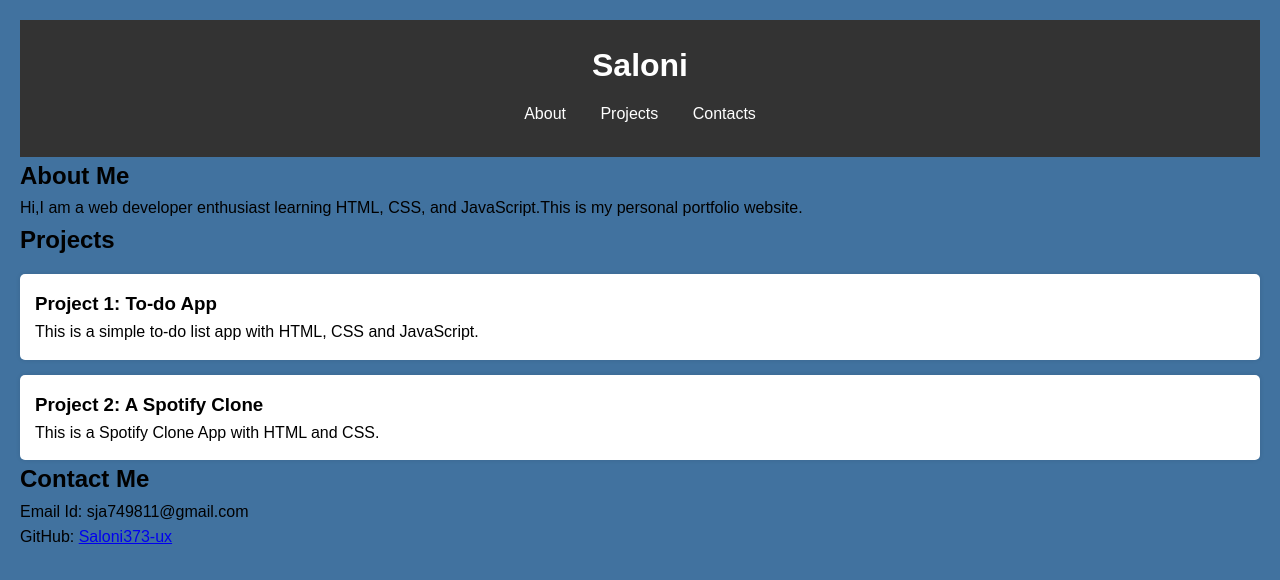
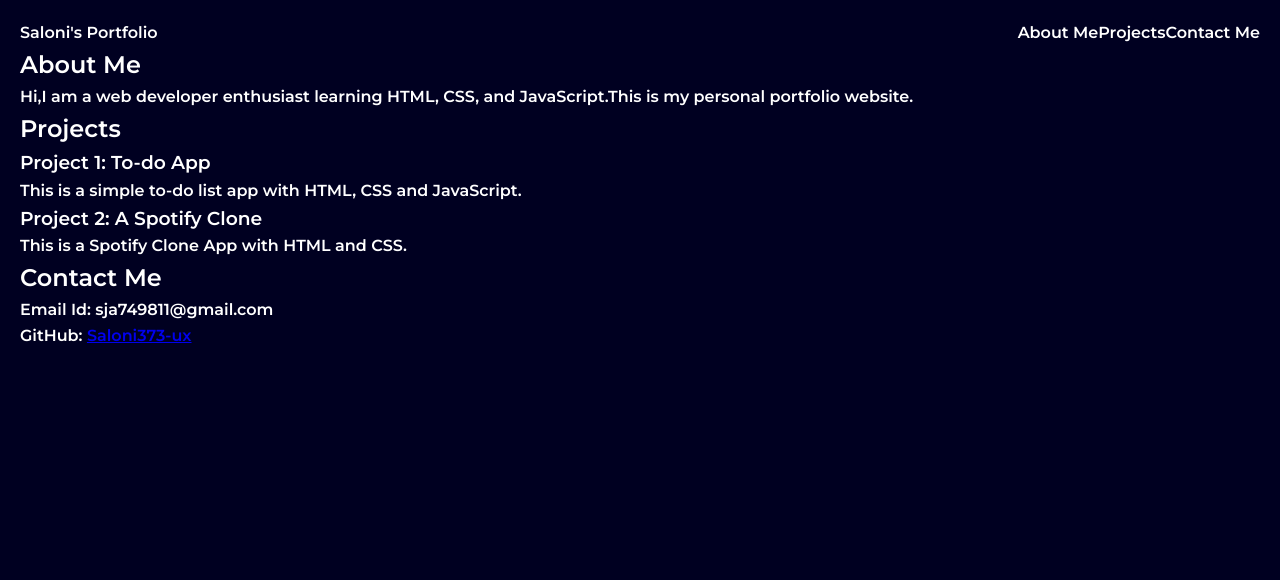
Before and after one commit to Saloni373-ux/portfolio-project, a plain HTML site: page index.html in a window 1280 px wide. Drawn offline with Linux system fonts and the light colour scheme.

Commit message:
add features

```diff
--- a/index.html
+++ b/index.html
@@ -1,25 +1,36 @@
 <!DOCTYPE html>
 <html lang="en">
+
 <head>
     <meta charset="UTF-8">
     <meta name="viewport" content="width=device-width, initial-scale=1.0">
     <title> My Portfolio</title>
-    <link rel="stylesheet"href="style.css">
+    <link rel="stylesheet" href="style.css">
+    <link rel="preconnect" href="https://fonts.googleapis.com">
+    <link rel="preconnect" href="https://fonts.gstatic.com" crossorigin>
+    <link href="https://fonts.googleapis.com/css2?family=Montserrat:wght@600&family=Outfit:wght@100..900&display=swap"
+        rel="stylesheet">
 </head>
+
 <body>
     <header>
-       <h1>Saloni</h1>
-       <nav>
-        <ul>
-            <li><a href="#about">About</a></li>
-            <li><a href="#projects">Projects</a></li>
-            <li><a href="#contact">Contacts</a></li>
-        </ul>
-       </nav>
+
+        <nav>
+            <div class="left">Saloni's Portfolio</div>
+            <div class="right">
+                <ul>
+                    <li>About Me</li>
+                    <li>Projects</li>
+                    <li>Contact Me</li>
+                </ul>
+            </div>
+
+        </nav>
     </header>
     <section id="about">
         <h2>About Me</h2>
-        <p>Hi,I am a web developer enthusiast learning HTML, CSS, and JavaScript.This is my personal portfolio website.</p>
+        <p>Hi,I am a web developer enthusiast learning HTML, CSS, and JavaScript.This is my personal portfolio website.
+        </p>
     </section>
     <section id="projects">
         <h2>Projects</h2>
@@ -42,4 +53,5 @@
 
     </footer>
 </body>
+
 </html>
--- a/style.css
+++ b/style.css
@@ -1,17 +1,35 @@
-body{
-    background-color: #41729f;
-    color:rgb(0, 0, 0);
-    font-family: Arial, sans-serif;
-    line-height: 1.6;
-    padding:20px;
+body {
+  background-color: rgb(0, 0, 33);
+  color: white;
+  font-family: 'Montserrat'
+    , sans-serif;
+  line-height: 1.6;
+  padding: 20px;
 
 }
+
 * {
   box-sizing: border-box;
   margin: 0;
   padding: 0;
 }
-header {
+
+nav{
+  display:flex;
+  justify-content: space-between;
+  align-items: center;
+}
+nav ul{
+  list-style: none;
+  display:flex;
+
+}
+.right{
+  justify-content:space-between;
+  display: inline;
+}
+
+/* header {
   background-color: #333;
   color: #fff;
   padding: 20px 0;
@@ -39,4 +57,4 @@ section{
   margin-top: 15px;
   border-radius: 5px;
   box-shadow: 0 0 5px rgba(0,0,0,0.1);
-}
+} */
```
